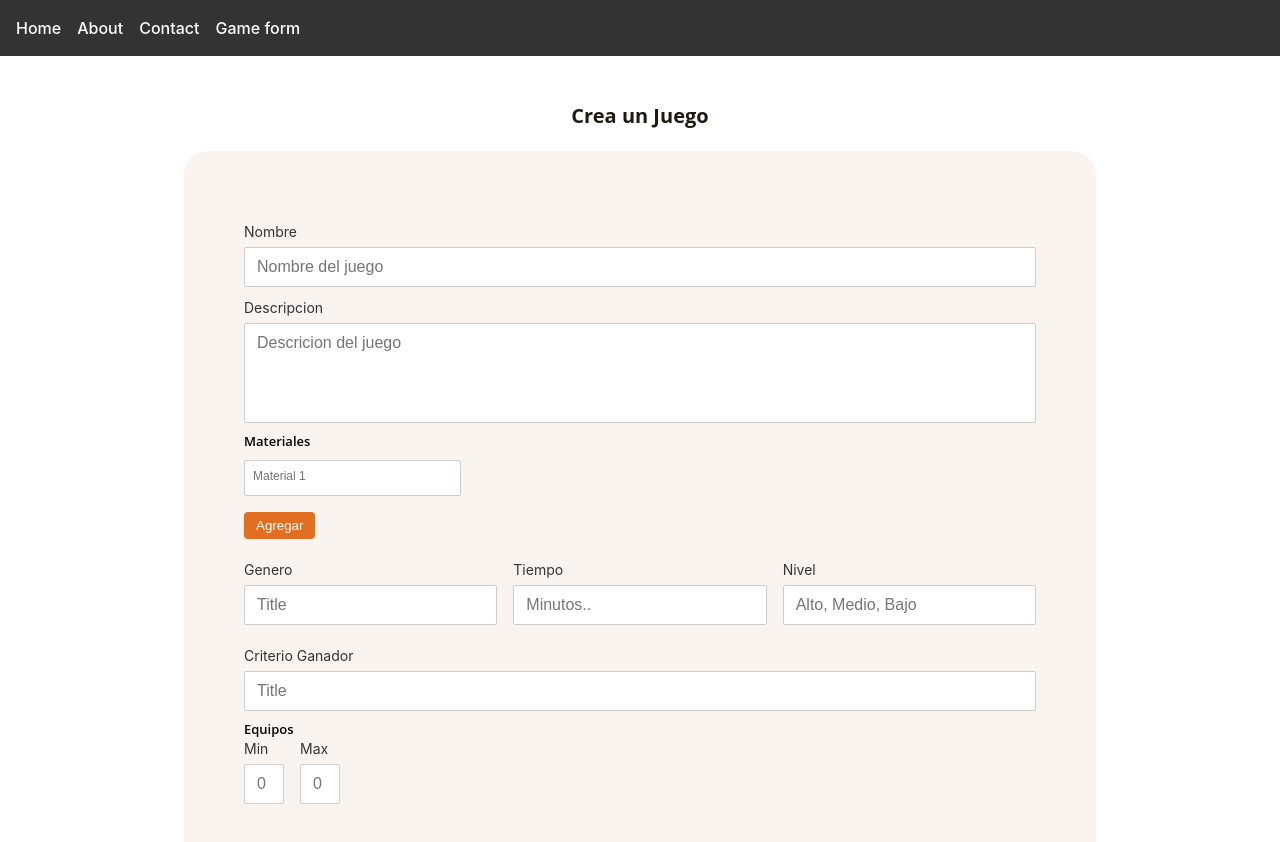
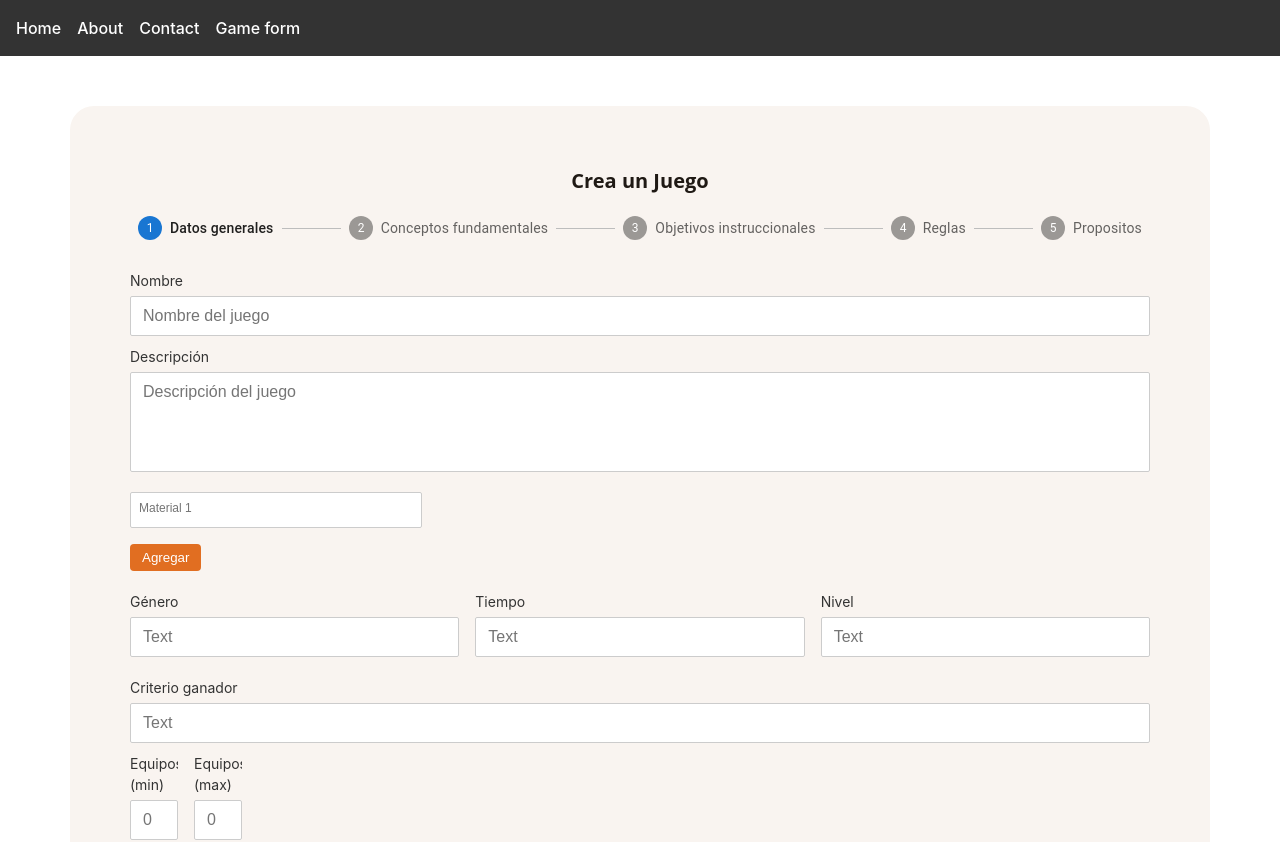
Before and after one commit to repositoryGamesUNAL/repositorioJuegos, a React (Vite) app in the folder games-repository-frontend/: page /game/1/1 in a window 1280 px wide. Shown: the top 842 px of the page. Built offline with nearby package versions, Linux system fonts and the light colour scheme.

Commit message:
feature: Formulario de Creacion de Juego Terminado

```diff
--- a/games-repository-frontend/src/Components/molecules/inputList/inputList.module.scss
+++ b/games-repository-frontend/src/Components/molecules/inputList/inputList.module.scss
@@ -44,7 +44,7 @@ $orange: colors.$orange;
 
     &--column {
       flex: 1 1 13.5rem;
-      min-width: calc(34% - 16px);
+      min-width: calc(33.8% - 16px);
       max-width: 13.5rem;
 
       @media (max-width: 1135px) {
--- a/games-repository-frontend/src/Components/pages/GameForm/GameForm.module.scss
+++ b/games-repository-frontend/src/Components/pages/GameForm/GameForm.module.scss
@@ -1,7 +1,10 @@
 .container{
-    display: flex;  /* El contenedor es un flexbox */
-    flex-direction: column;  /* O row, dependiendo de la orientación que desees */
-    height: 85vh;  /* O cualquier valor fijo */
+    width: 100%;
+    height: auto;
+    background-color: #F9F4F0;
+    border-radius: 24px;
+    padding: 60px;
+    margin: 20px 0;
 }
 
 .stepper{
@@ -10,7 +13,60 @@
 }
 
 .div-buttons{
+    margin-top: 3rem;
     display: flex;
     justify-content: space-between;
-    margin-top: 10px;
 }
+
+.step1{
+    width: 100%;
+
+    .horizontalInput{
+        display: flex;
+        align-items: center;
+        gap: 1rem;
+    }
+
+    .equipoh4{
+        font-weight: 600;
+        font-size: 13px;
+    }
+
+    .inputFather{
+        width: 100%;
+        margin-left: 0;
+
+        &--column{
+            flex: 1;
+        }
+
+        &--numeric{
+            width: 3rem;
+
+            margin: 0;
+        }
+
+        .inputChild{
+            width: 100%;
+            margin: 0;
+
+            &--description{
+                height: 6.25rem;
+                resize: none;
+            }
+
+            &--column{
+                margin-right: 0;
+            }
+
+            &--numeric{
+                width: 100%;
+                margin: 0;
+            }
+        }
+    }
+}
+
+.generalStep{
+    min-height:27.5rem;
+}
--- a/games-repository-frontend/src/Components/pages/GameForm/GameForm.tsx
+++ b/games-repository-frontend/src/Components/pages/GameForm/GameForm.tsx
@@ -1,23 +1,22 @@
 import * as React from 'react';
 import { useForm, Controller } from "react-hook-form";
 import styles  from "./GameForm.module.scss";
-import Headlines from '../../atoms/headlines';
+import Headlines from '../../atoms/headlines/';
 import Stepper from '@mui/material/Stepper';
 import Step from '@mui/material/Step';
 import StepLabel from '@mui/material/StepLabel';
 import Box from '@mui/material/Box';
-import Button from "../../atoms/button";
+import Button from "../../atoms/button/";
 import { FormData } from "./GameForm.type";
-import Input from '../../atoms/input';
+import Input from '../../atoms/input/';
+import InputList from '../../molecules/inputList/';
 
 const steps = ['Datos generales', 'Conceptos fundamentales','Objetivos instruccionales', 'Reglas','Propositos'];
-
-
 
 const GameForm = () => {
   const [activeStep, setActiveStep] = React.useState(0);
   const [skipped, setSkipped] = React.useState(new Set<number>());
-  const { control, handleSubmit, setValue ,getValues, getFieldState} = useForm<FormData>({
+  const { control, handleSubmit, setValue ,getValues} = useForm<FormData>({
     defaultValues: {
       name: "",
       description: "",
@@ -39,71 +38,183 @@ const GameForm = () => {
     handleNext();
   };
 
+  const descriptionStyle=[
+    styles.inputChild,
+    styles['inputChild--description']
+  ].join(' ');
+
+  const columnInputs=[
+    styles.inputFather,
+    styles['inputFather--column']
+  ].join(' ');
+
+  const columChildInputs=[
+    styles.inputChild,
+    styles['inputChild--column']
+  ].join(' ');
+
+	const inputTeam=[
+		styles.inputChild,
+		styles['inputChild--numeric']
+	].join(' ');
+
+	const inputFatherInput=[
+		styles.inputFather,
+		styles['inputFather--numeric']
+	].join(' ');
+
+
   const renderStepContent = (step: number) => {
     switch (step) {
       case 0:
         return (
-          <>
+          <div className={styles.step1}>
             <Controller
               name="name"
               control={control}
-              render={({ field }) => <Input {...field} label="Nombre" value={field.value || ""} />}
+              render={({ field }) => (
+                <Input
+                  {...field}
+                  label="Nombre"
+                  placeholder='Nombre del juego'
+                  containerClassName={styles.inputFather}
+                  className={styles.inputChild}
+                  squeare={true}
+                  value={field.value || ""}
+                />)}
             />
             <Controller
               name="description"
               control={control}
-              render={({ field }) => <Input {...field} value={field.value || ""} label="Descripción" />}
+              render={({ field }) =>
+                <Input {...field}
+                  value={field.value || ""}
+                  placeholder='Descripción del juego'
+                  type='textarea'
+                  squeare={true}
+                  containerClassName={styles.inputFather}
+                  className={descriptionStyle}
+                  label="Descripción"
+                />}
             />
             <Controller
                 name="materials"
                 control={control}
-              render={({ field }) => <Input {...field} value={field.value || ""} label="Materiales" />}
+                render={({ field }) => (
+                <InputList
+                  {...field}
+                  value={field.value || ""}
+                  placeholder='Material'
+                  layout='column'
+                  onChange={(inputs) => {
+                    field.onChange(inputs);
+                  }}
                 />
+              )}
+            />
+            <div className={styles.horizontalInput}>
               <Controller
                 name="gender"
                 control={control}
-              render={({ field }) => <Input {...field} value={field.value || ""} label="Género" />}
+                render={({ field }) =>
+                  <Input
+                    {...field}
+                    value={field.value || ""}
+                    label="Género"
+                    squeare={true}
+                    className={columChildInputs}
+                    containerClassName={columnInputs}
+                  />}
               />
               <Controller
                 name="time"
                 control={control}
-              render={({ field }) => <Input {...field} value={field.value || ""} label="Tiempo" />}
+                render={({ field }) =>
+                  <Input
+                    {...field}
+                    value={field.value || ""}
+                    label="Tiempo"
+                    squeare={true}
+                    className={columChildInputs}
+                    containerClassName={columnInputs}
+                  />}
               />
               <Controller
                 name="level"
                 control={control}
-              render={({ field }) => <Input {...field} value={field.value || ""} label="Nivel" />}
+                render={({ field }) =>
+                  <Input
+                    {...field}
+                    value={field.value || ""}
+                    label="Nivel"
+                    squeare={true}
+                    className={columChildInputs}
+                    containerClassName={columnInputs}
+                  />}
               />
+            </div>
             <Controller
               name="winnerCriteria"
               control={control}
-              render={({ field }) => <Input {...field} value={field.value || ""} label="Criterio ganador" />}
+              render={({ field }) =>
+                <Input
+                  {...field}
+                  value={field.value || ""}
+                  label="Criterio ganador"
+                  containerClassName={styles.inputFather}
+                  className={styles.inputChild}
+                  squeare={true}
+                />}
             />
+
+            <div className={styles.horizontalInput}>
               <Controller
                 name="teams.min"
                 control={control}
-              render={({ field }) => <Input {...field} value={field.value || ""} label="Equipos (min)" />}
+                render={({ field }) =>
+                  <Input
+                    {...field}
+                    squeare={true}
+                    placeholder='0'
+                    containerClassName={inputFatherInput}
+                    className={inputTeam}
+                    type='number'
+                    value={field.value || ""}
+                    label="Equipos (min)"
+                  />}
               />
               <Controller
                 name="teams.max"
                 control={control}
-              render={({ field }) => <Input {...field} value={field.value || ""} label="Equipos (max)" />}
+                render={({ field }) =>
+                  <Input
+                    {...field}
+                    squeare={true}
+                    placeholder='0'
+                    containerClassName={inputFatherInput}
+                    className={inputTeam}
+                    value={field.value || ""}
+                    label="Equipos (max)"
+                  />}
               />
-          </>
+            </div>
+          </div>
         );
         case 1:  // Conceptos fundamentales
         return (
           <Controller
+            key={1}
             name="fundamentalConcepts"
             control={control}
             render={({ field }) => (
-              <Input
+              <InputList
+                className={styles.generalStep}
                 {...field}
-                value={getValues("fundamentalConcepts").join(', ') || "" }
-                label="Conceptos fundamentales"
-                onChange={(e) => {
-                  const newValue = e.target.value.split(',').map((item) => item.trim());
-                  field.onChange(newValue);
+                value={getValues("fundamentalConcepts")}
+                title="Conceptos fundamentales"
+                placeholder='Concepto Fundamental'
+                onChange={(inputs) => {
+                  setValue("fundamentalConcepts", inputs);
                 }}
               />
             )}
@@ -112,16 +223,18 @@ const GameForm = () => {
       case 2:  // Objetivos instruccionales
         return (
           <Controller
+            key={2}
             name="instructionalObjectives"
             control={control}
             render={({ field }) => (
-              <Input
+              <InputList
+                className={styles.generalStep}
                 {...field}
-                value={getValues("instructionalObjectives").join(', ') || "" }
-                label="Objetivos instruccionales"
-                onChange={(e) => {
-                  const newValue = e.target.value.split(',').map((item) => item.trim());
-                  field.onChange(newValue);
+                value={getValues("instructionalObjectives")}
+                title="Objetivos instruccionales"
+                placeholder='Objetivo Instruccional'
+                onChange={(inputs) => {
+                  field.onChange(inputs);
                 }}
               />
             )}
@@ -130,16 +243,18 @@ const GameForm = () => {
       case 3:  // Reglas
         return (
           <Controller
+            key={3}
             name="rules"
             control={control}
             render={({ field }) => (
-              <Input
+              <InputList
                 {...field}
-                value={getValues("rules").join(', ') || "" }
-                label="Reglas"
-                onChange={(e) => {
-                  const newValue = e.target.value.split(',').map((item) => item.trim());
-                  field.onChange(newValue);
+                className={styles.generalStep}
+                value={getValues("rules")}
+                title="Reglas"
+                placeholder='Regla'
+                onChange={(inputs) => {
+                  field.onChange(inputs);
                 }}
               />
             )}
@@ -148,16 +263,18 @@ const GameForm = () => {
       case 4:  // Propósitos
         return (
           <Controller
+            key={4}
             name="purposes"
             control={control}
             render={({ field }) => (
-              <Input
+              <InputList
                 {...field}
-                value={getValues("purposes").join(', ') || "" }
-                label="Propósitos"
-                onChange={(e) => {
-                  const newValue = e.target.value.split(',').map((item) => item.trim());
-                  field.onChange(newValue);
+                className={styles.generalStep}
+                value={getValues("purposes")}
+                title="Propósitos"
+                placeholder='Propósito'
+                onChange={(inputs) => {
+                  field.onChange(inputs);
                 }}
               />
             )}
@@ -167,7 +284,6 @@ const GameForm = () => {
         return <></>;
     }
   };
-
 
   const isStepSkipped = (step: number) => {
     return skipped.has(step);
@@ -190,11 +306,12 @@ const GameForm = () => {
 
   const handleReset = () => {
     setActiveStep(0);
+
   };
 
   return (
     <div className={styles.container}>
-      <Headlines level="h3" classNames={styles.headline} text="Make a game" />
+      <Headlines level="h3" classNames={styles.headline} text="Crea un Juego" />
       <div className={styles.stepper}>
         <Stepper activeStep={activeStep}>
           {steps.map((label, index) => {
@@ -214,9 +331,7 @@ const GameForm = () => {
 
       {activeStep === steps.length ? (
         <React.Fragment>
-          <div className="gray-container">
           <h3>Juego creado con éxito</h3>
-          </div>
           <Box sx={{ display: "flex", flexDirection: "row", pt: 2 }}>
             <Box sx={{ flex: "1 1 auto" }} />
             <Button onClick={handleReset}>Crear otro</Button>
@@ -224,19 +339,13 @@ const GameForm = () => {
         </React.Fragment>
       ) : (
         <React.Fragment>
-          <div className="gray-container">
-            <h3>Step {activeStep + 1}</h3>
+          <>
             <form onSubmit={handleSubmit(onSubmit)}>
            <div className={styles["form-container"]}>
             {renderStepContent(activeStep)}
-              {activeStep === steps.length - 1 && (
-                <Button type="submit" onClick={handleSubmit(onSubmit)} className={styles["floating-button"]}>
-                  Finalizar
-                </Button>
-              )}
            </div>
             </form>
-          </div>
+          </>
 
           <div className={styles["div-buttons"]}>
             <Button
@@ -251,6 +360,10 @@ const GameForm = () => {
             {activeStep !== steps.length - 1 && (
               <Button onClick={handleNext}>Next</Button>
             )}
+
+            {activeStep === steps.length - 1 && (
+              <Button onClick={handleSubmit(onSubmit)}>Finalizar</Button>
+            )}
           </div>
         </React.Fragment>
       )}
--- a/games-repository-frontend/src/Components/templates/layout/routes.config.tsx
+++ b/games-repository-frontend/src/Components/templates/layout/routes.config.tsx
@@ -2,8 +2,8 @@ import { RouteConfig } from './layout.type';
 import Home from '../../pages/Home';
 import About from '../../pages/About';
 import Contact from '../../pages/Contact';
-//import GameForm from '../../pages/GameForm/GameForm';
-import GameForm from '../../pages/GameForm2/gameForm';
+import GameForm from '../../pages/GameForm/GameForm';
+//import GameForm from '../../pages/GameForm2/gameForm';
 //Importe componentes adicionales y adicione a la lista de rutas
 
 export const routes: RouteConfig[] = [
```
Lines whose indentation alone changed are shown as unchanged.
